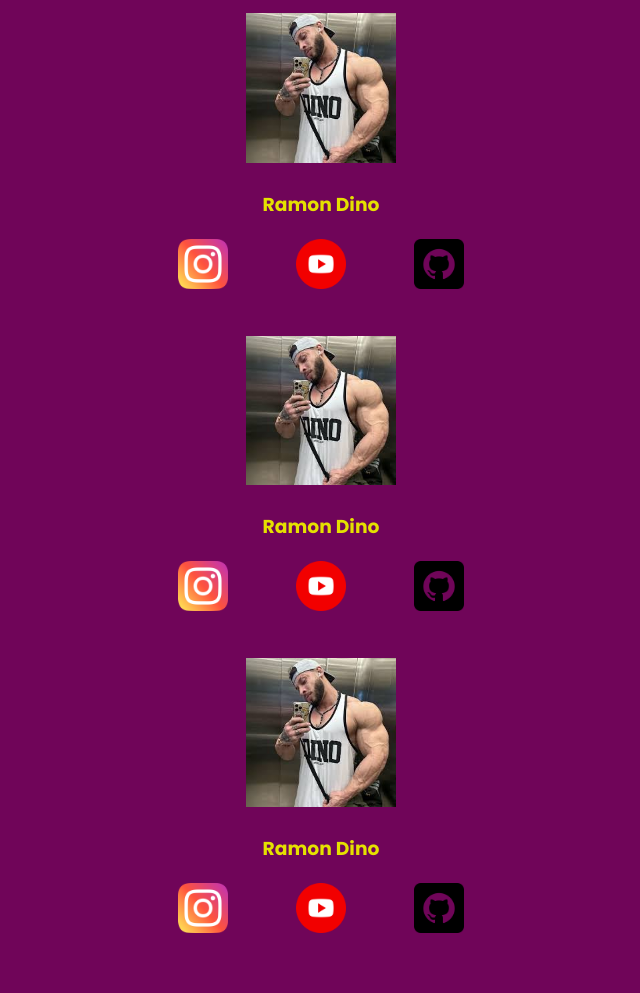
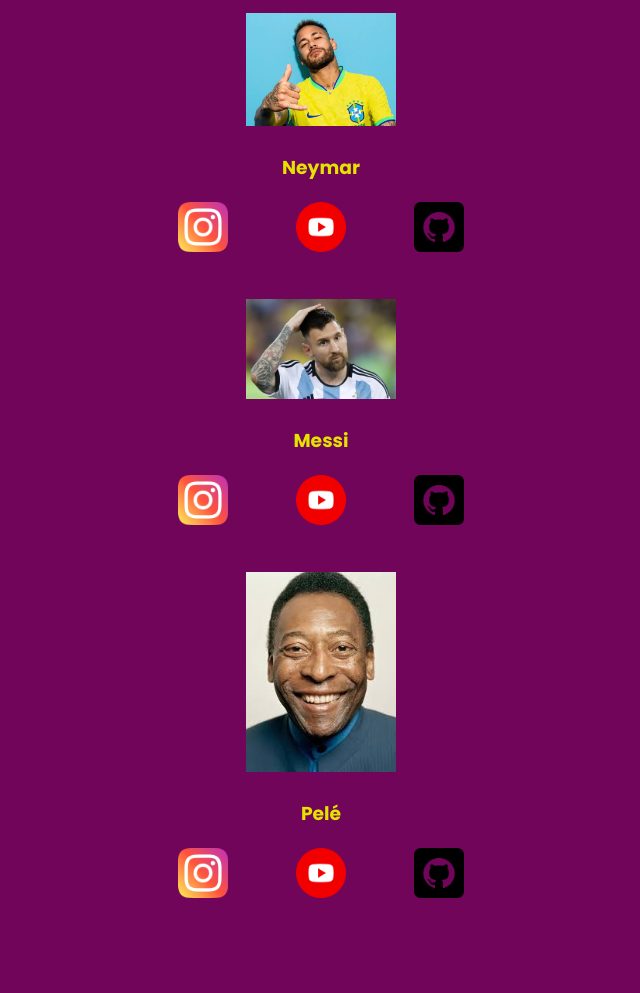
Before and after one commit to Maheussfelipy/Programa-o-2, a plain HTML site: page index.html in a window 1280 px wide. Shown: the part 982-1975 px from the top of the page, without its empty margins (319-959 px from the left). Drawn offline with Linux system fonts and the light colour scheme.

Commit message:
Imagens diferentes

```diff
--- a/index.html
+++ b/index.html
@@ -42,22 +42,22 @@
    <div>
 </div>
 <div class="estudante-div">
-    <img class="estudante-imagem" src="download.jpeg" alt="">
-     <h3>Ramon Dino</h3>
+    <img class="estudante-imagem" src="neymar_2_1024x768-27560987.jpg" alt="">
+     <h3>Neymar</h3>
      <a href="https://www.instagram.com/"><img class="estudante-icone" src="instagram.png" alt="instagram"></a>
      <a href="https://www.youtube.com/"><img class="estudante-icone" src="youtube.png" alt="youtube"></a>
      <a href="https://github.com/Maheussfelipy"><img class="estudante-icone" src="github.png" alt="github"></a>
    <div>
     <div class="estudante-div">
-        <img class="estudante-imagem" src="download.jpeg" alt="">
-         <h3>Ramon Dino</h3>
+        <img class="estudante-imagem" src="1442854237-messi-fbl-wc-2026-samerica-qualifiers-bra-arg-1-2048x1365.webp" alt="">
+         <h3>Messi</h3>
          <a href="https://www.instagram.com/"><img class="estudante-icone" src="instagram.png" alt="instagram"></a>
          <a href="https://www.youtube.com/"><img class="estudante-icone" src="youtube.png" alt="youtube"></a>
          <a href="https://github.com/Maheussfelipy"><img class="estudante-icone" src="github.png" alt="github"></a>
        <div>
         <div class="estudante-div">
-            <img class="estudante-imagem" src="download.jpeg" alt="">
-             <h3>Ramon Dino</h3>
+            <img class="estudante-imagem" src="images.jpeg" alt="">
+             <h3>Pelé</h3>
              <a href="https://www.instagram.com/"><img class="estudante-icone" src="instagram.png" alt="instagram"></a>
              <a href="https://www.youtube.com/"><img class="estudante-icone" src="youtube.png" alt="youtube"></a>
              <a href="https://github.com/Maheussfelipy"><img class="estudante-icone" src="github.png" alt="github"></a>
```
Also changed, not shown: 4450055-de-sunga-cristiano-ronaldo-chamou-atenc-580x326-2.webp (deleted).
